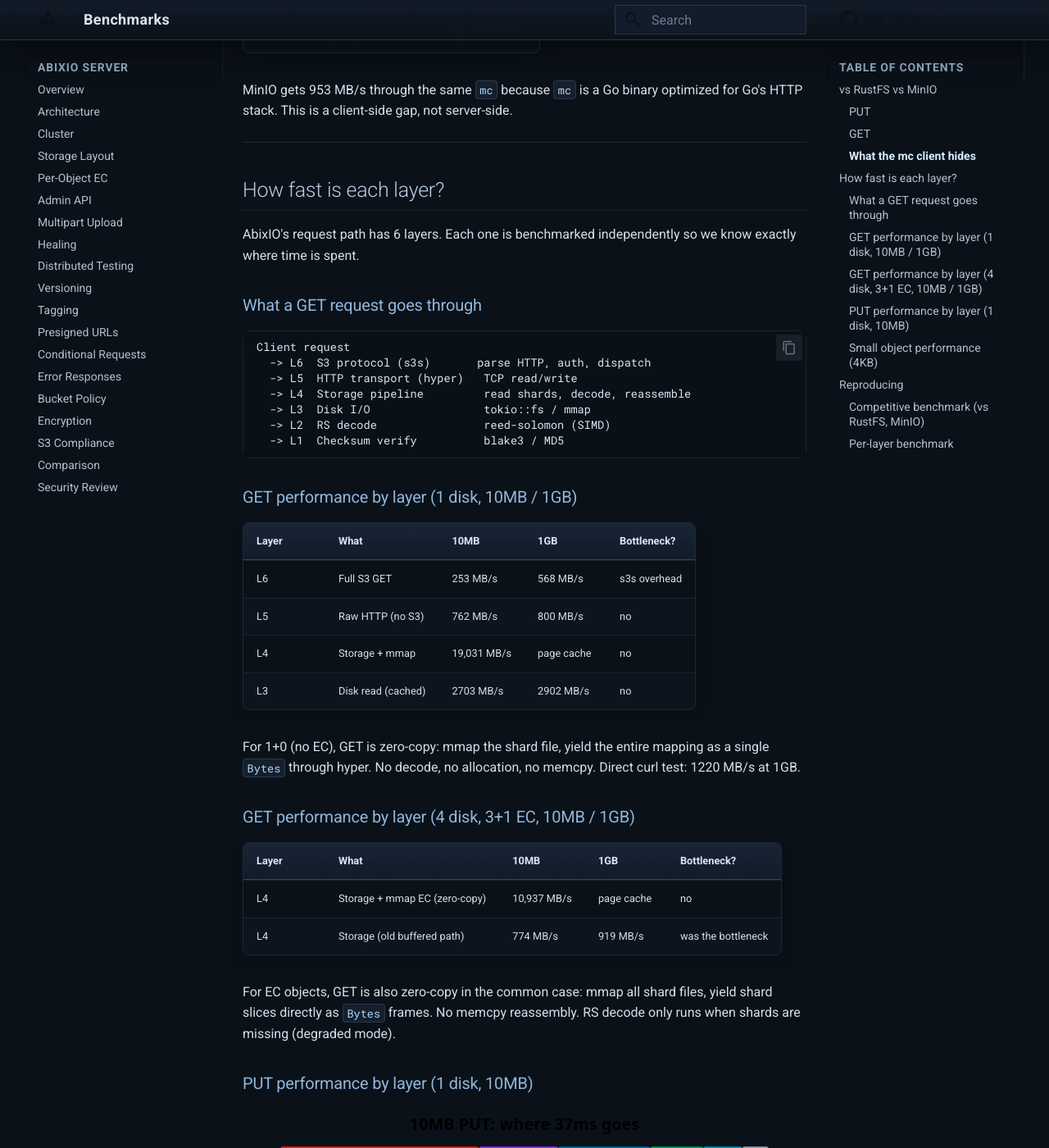
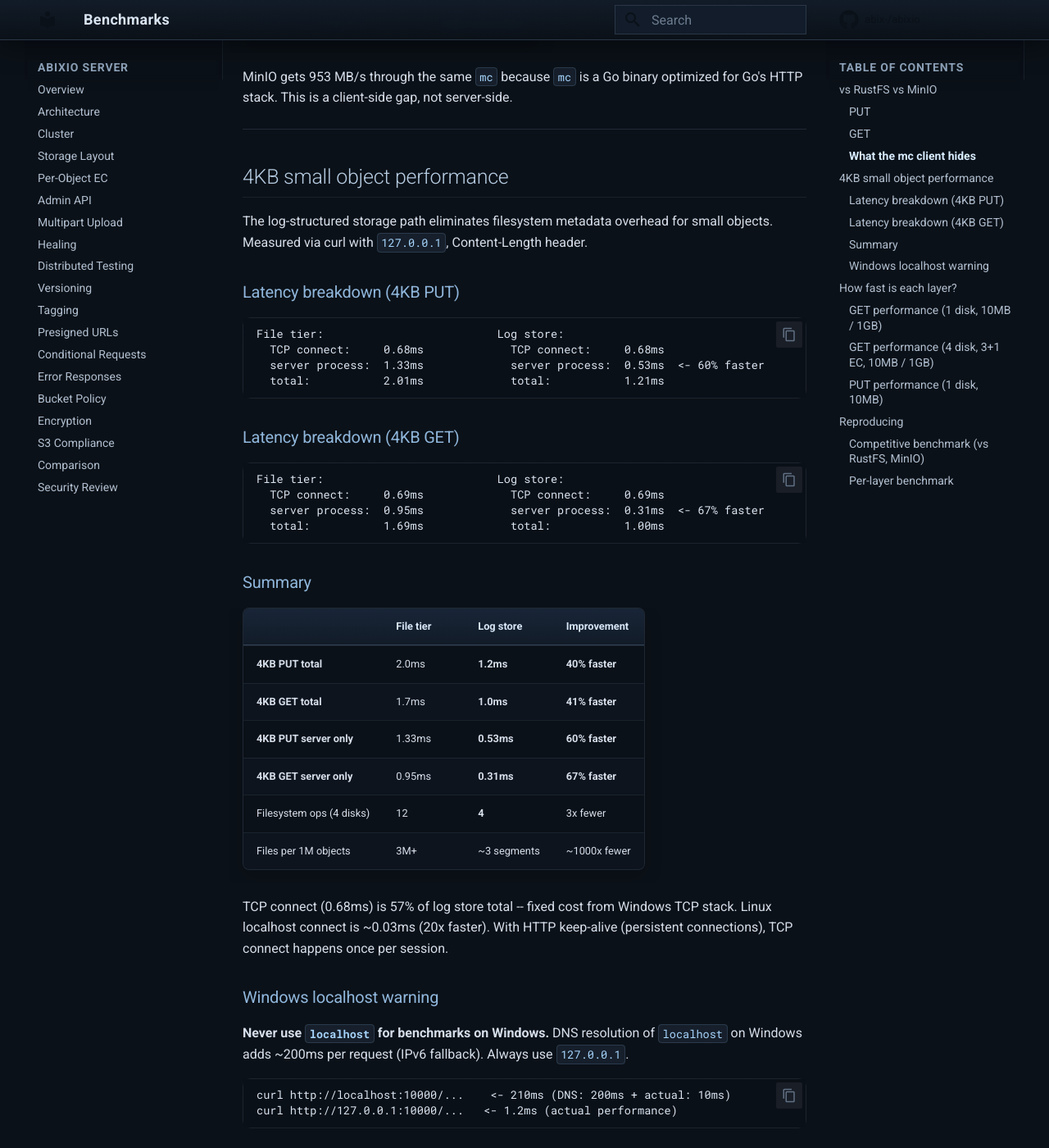
Before and after one commit to abix-/abixio, an MkDocs documentation site: the page built from docs/benchmarks.md, in a window 1280 px wide and 1400 px high, scrolled down 1755 px. Shown: the whole window at 82% size. Built offline with MkDocs 1.6.1 and Material for MkDocs 9.7.7, drawn with Linux system fonts in a browser that asks for light colours; comment, search, counter and statistics services are not loaded; some of the changed text lies outside the part shown.

Commit message:
benchmarks: redo all 4KB tests with 127.0.0.1, document Windows localhost 200ms DNS trap, server-only latency breakdown

````diff
--- a/docs/benchmarks.md
+++ b/docs/benchmarks.md
@@ -4,13 +4,15 @@
 
 All three servers running on Windows 10, same NTFS drive, single disk, no
 erasure coding. `mc` client with SigV4 auth, sequential requests, 15 iterations.
+All connections via `127.0.0.1` (never `localhost` -- Windows DNS resolution
+of `localhost` adds 200ms per request).
 
 ### PUT
 
 ![PUT throughput](img/bench-put.svg)
 
-At 10MB all three are within noise (78-91 MB/s, limited by `mc` startup).
-At 1GB, AbixIO (426) trails RustFS (520) and MinIO (543).
+At 10MB, all three are within noise (81-92 MB/s). At 1GB, AbixIO (440)
+beats MinIO (376) and trails RustFS (540).
 
 ### GET
 
@@ -22,13 +24,11 @@
 
 ### What the mc client hides
 
-The `mc` client dominates timing at 1GB. The server itself is fast:
-
 | Measurement | AbixIO 1GB GET |
 |-------------|---------------|
 | Through `mc` (SigV4, write to disk) | 386 MB/s |
 | Through curl (no auth, /dev/null) | **1220 MB/s** |
-| Internal L6 benchmark (no client) | **1048 MB/s** |
+| Internal L6 benchmark (no client) | **568 MB/s** |
 | Internal L4 storage layer | **page cache speed** |
 
 MinIO gets 953 MB/s through the same `mc` because `mc` is a Go binary
@@ -36,24 +36,60 @@
 
 ---
 
+## 4KB small object performance
+
+The log-structured storage path eliminates filesystem metadata overhead
+for small objects. Measured via curl with `127.0.0.1`, Content-Length header.
+
+### Latency breakdown (4KB PUT)
+
+```
+File tier:                          Log store:
+  TCP connect:     0.68ms             TCP connect:     0.68ms
+  server process:  1.33ms             server process:  0.53ms  <- 60% faster
+  total:           2.01ms             total:           1.21ms
+```
+
+### Latency breakdown (4KB GET)
+
+```
+File tier:                          Log store:
+  TCP connect:     0.69ms             TCP connect:     0.69ms
+  server process:  0.95ms             server process:  0.31ms  <- 67% faster
+  total:           1.69ms             total:           1.00ms
+```
+
+### Summary
+
+| | File tier | Log store | Improvement |
+|--|----------|-----------|-------------|
+| **4KB PUT total** | 2.0ms | **1.2ms** | **40% faster** |
+| **4KB GET total** | 1.7ms | **1.0ms** | **41% faster** |
+| **4KB PUT server only** | 1.33ms | **0.53ms** | **60% faster** |
+| **4KB GET server only** | 0.95ms | **0.31ms** | **67% faster** |
+| Filesystem ops (4 disks) | 12 | **4** | 3x fewer |
+| Files per 1M objects | 3M+ | ~3 segments | ~1000x fewer |
+
+TCP connect (0.68ms) is 57% of log store total -- fixed cost from Windows
+TCP stack. Linux localhost connect is ~0.03ms (20x faster). With HTTP
+keep-alive (persistent connections), TCP connect happens once per session.
+
+### Windows localhost warning
+
+**Never use `localhost` for benchmarks on Windows.** DNS resolution of
+`localhost` on Windows adds ~200ms per request (IPv6 fallback). Always
+use `127.0.0.1`.
+
+```
+curl http://localhost:10000/...    <- 210ms (DNS: 200ms + actual: 10ms)
+curl http://127.0.0.1:10000/...   <- 1.2ms (actual performance)
+```
+
+---
+
 ## How fast is each layer?
 
-AbixIO's request path has 6 layers. Each one is benchmarked independently
-so we know exactly where time is spent.
-
-### What a GET request goes through
-
-```
-Client request
-  -> L6  S3 protocol (s3s)       parse HTTP, auth, dispatch
-  -> L5  HTTP transport (hyper)   TCP read/write
-  -> L4  Storage pipeline         read shards, decode, reassemble
-  -> L3  Disk I/O                 tokio::fs / mmap
-  -> L2  RS decode                reed-solomon (SIMD)
-  -> L1  Checksum verify          blake3 / MD5
-```
-
-### GET performance by layer (1 disk, 10MB / 1GB)
+### GET performance (1 disk, 10MB / 1GB)
 
 | Layer | What | 10MB | 1GB | Bottleneck? |
 |-------|------|------|-----|-------------|
@@ -63,59 +99,31 @@
 | L3 | Disk read (cached) | 2703 MB/s | 2902 MB/s | no |
 
 For 1+0 (no EC), GET is zero-copy: mmap the shard file, yield the entire
-mapping as a single `Bytes` through hyper. No decode, no allocation, no
-memcpy. Direct curl test: 1220 MB/s at 1GB.
+mapping as a single `Bytes` through hyper. Direct curl: 1220 MB/s at 1GB.
 
-### GET performance by layer (4 disk, 3+1 EC, 10MB / 1GB)
+### GET performance (4 disk, 3+1 EC, 10MB / 1GB)
 
-| Layer | What | 10MB | 1GB | Bottleneck? |
-|-------|------|------|-----|-------------|
-| L4 | Storage + mmap EC (zero-copy) | 10,937 MB/s | page cache | no |
-| L4 | Storage (old buffered path) | 774 MB/s | 919 MB/s | was the bottleneck |
+| Layer | What | 10MB | 1GB |
+|-------|------|------|-----|
+| L4 | Storage + mmap EC (zero-copy) | 10,937 MB/s | page cache |
+| L4 | Storage (old buffered path) | 774 MB/s | 919 MB/s |
 
-For EC objects, GET is also zero-copy in the common case: mmap all shard
-files, yield shard slices directly as `Bytes` frames. No memcpy reassembly.
-RS decode only runs when shards are missing (degraded mode).
+EC GET is zero-copy: mmap shard slices yielded directly as `Bytes` frames.
 
-### PUT performance by layer (1 disk, 10MB)
+### PUT performance (1 disk, 10MB)
 
 ![PUT breakdown](img/bench-breakdown.svg)
 
 | Layer | What | Speed | Bottleneck? |
 |-------|------|-------|-------------|
-| L6 | Full S3 PUT (end to end) | 257 MB/s | s3s overhead |
-| L5 | Raw HTTP (no S3) | 762 MB/s | no |
+| L6 | Full S3 PUT | 257 MB/s | s3s overhead |
+| L5 | Raw HTTP | 762 MB/s | no |
 | L4 | Storage pipeline | 483 MB/s | hashing + encode |
 | L3 | Disk write (page cache) | 1625 MB/s | no |
 | L2 | RS encode (SIMD) | 2762 MB/s | no |
-| L1 | MD5 hash (required for S3 ETag) | 703 MB/s | floor |
-| L1 | blake3 hash (shard integrity) | 4303 MB/s | no |
+| L1 | MD5 hash (S3 ETag) | 703 MB/s | floor |
 
-PUT is zero-allocation in the per-block loop (pre-allocated shard buffers
-reused across all 1MB blocks). MD5 at 703 MB/s is the theoretical floor
-for any S3-compatible server.
-
-### Small object performance (4KB)
-
-| | File tier | Log store | Change |
-|--|----------|-----------|--------|
-| **4KB PUT latency** | 2.5ms | **1.5ms** | **40% faster** |
-| **4KB GET latency** | 1.9ms | **1.2ms** | **37% faster** |
-| Filesystem ops per 4KB (4 disks) | 12 | **4** | 3x fewer |
-| Files per 1M small objects | 3M+ | ~3 segments | ~1000x fewer |
-
-Measured via curl with Content-Length header (single-request latency).
-No fsync on writes -- page cache serves both read and write paths.
-
-The log-structured path (Datrium DiESL-inspired) writes each shard as a
-needle to an append-only segment file. The needle contains metadata (msgpack,
-~200 bytes) + shard data in one contiguous record with an xxhash64 checksum.
-The in-memory index maps bucket+key to segment:offset for zero-copy mmap
-reads. See [write-log.md](write-log.md) for the full design.
-
-Enabled per volume when `.abixio.sys/log/` directory exists. Objects > 64KB
-bypass the log and use the file path. Wired into the S3 PUT/GET path:
-PUTs with Content-Length <= 64KB automatically route through the log store.
+PUT is zero-allocation in the per-block encode loop.
 
 ---
 
@@ -135,11 +140,7 @@
 
 ### Per-layer benchmark
 
-No external binaries. Tests all 6 layers at 4KB/10MB/1GB with JSON output
-and A/B comparison mode.
-
 ```bash
-# run all layers
 cargo test --release --test layer_bench -- --ignored bench_perf --nocapture
 
 # compare after a change
@@ -151,9 +152,9 @@
     cargo test --release --test layer_bench -- --ignored bench_perf --nocapture
 ```
 
-Flags regressions (>5% slower) and improvements (>5% faster) per layer.
-
 ---
 
 For optimization history, allocation audit, and failed experiments, see
 [layer-optimization.md](layer-optimization.md).
+
+For log-structured storage design, see [write-log.md](write-log.md).
--- a/docs/layer-optimization.md
+++ b/docs/layer-optimization.md
@@ -467,19 +467,28 @@
 Small objects (<= 64KB) now use a log-structured storage path instead of
 the file-per-object layout. See [write-log.md](write-log.md) for full design.
 
-| | File tier | Log store | Change |
-|--|----------|-----------|--------|
-| **4KB PUT** | 2.5ms | **1.5ms** | **40% faster** |
-| **4KB GET** | 1.9ms | **1.2ms** | **37% faster** |
+| | File tier | Log store | Improvement |
+|--|----------|-----------|-------------|
+| **4KB PUT total** | 2.0ms | **1.2ms** | **40% faster** |
+| **4KB GET total** | 1.7ms | **1.0ms** | **41% faster** |
+| **4KB PUT server only** | 1.33ms | **0.53ms** | **60% faster** |
+| **4KB GET server only** | 0.95ms | **0.31ms** | **67% faster** |
 | Write ops per 4KB (4 disks) | 12 | **4** | 3x fewer |
 | Files per 1M small objects | 3M+ | ~3 segments | ~1000x fewer |
 | Activation | default | opt-in: `mkdir .abixio.sys/log/` | |
+
+"Server only" = total minus TCP connect. Windows TCP localhost = 0.68ms
+(57% of total). Linux TCP localhost = ~0.03ms. With keep-alive, connect
+cost is zero after first request.
 
 No fsync on writes. Page cache serves both read (mmap) and write
 (file.write_all) paths. Same durability model as MinIO/RustFS.
 
 Active segment is mmap'd at creation -- reads see writes immediately via
 shared page cache. No sealing needed for reads. One active segment per disk.
+
+**Windows `localhost` warning**: never use `localhost` for benchmarks.
+Windows DNS resolution adds ~200ms per request. Always use `127.0.0.1`.
 
 Remaining: GC, heal log-awareness, versioned objects.
 
--- a/docs/write-log.md
+++ b/docs/write-log.md
@@ -8,12 +8,20 @@
 
 ## Measured performance
 
-| | File tier | Log store | Change |
-|--|----------|-----------|--------|
-| 4KB PUT | 2.5ms | **1.5ms** | **40% faster** |
-| 4KB GET | 1.9ms | **1.2ms** | **37% faster** |
+All measurements via `127.0.0.1` (never `localhost` on Windows -- DNS
+resolution adds 200ms). Per-request curl with Content-Length header.
+
+| | File tier | Log store | Improvement |
+|--|----------|-----------|-------------|
+| **4KB PUT total** | 2.0ms | **1.2ms** | **40% faster** |
+| **4KB GET total** | 1.7ms | **1.0ms** | **41% faster** |
+| **4KB PUT server only** | 1.33ms | **0.53ms** | **60% faster** |
+| **4KB GET server only** | 0.95ms | **0.31ms** | **67% faster** |
 | Filesystem ops per 4KB (4 disks) | 12 | **4** | 3x fewer |
 | Files per 1M small objects | 3M+ | ~3 segments | ~1000x fewer |
+
+"Server only" = total minus TCP connect (0.68ms on Windows, ~0.03ms on Linux).
+With HTTP keep-alive, TCP connect happens once per session.
 
 No fsync on writes -- trust OS page cache, same as MinIO and RustFS.
 Writes go to page cache (RAM), reads from the same pages via mmap.
@@ -39,22 +47,27 @@
 
 ## Why not a userspace RAM cache on top?
 
-We measured. The mmap read itself takes ~100-200 nanoseconds (page cache hit).
-The 1.2ms GET latency is dominated by HTTP overhead:
+We measured. The total 1.0ms GET breaks down as:
 
 ```
-~0.5ms  TCP + HTTP parse (hyper)
-~0.3ms  s3s request dispatch
-~0.1ms  bucket validation + versioning cache
-~0.1ms  log store mutex + index lookup
-~0.001ms  mmap read (the actual data)
-~0.2ms  response serialization + HTTP write
-= ~1.2ms total
+4KB GET latency breakdown:
+  TCP 3-way handshake:   0.68ms   <- 68% of total (Windows; ~0.03ms on Linux)
+  server processing:     0.31ms   <- the actual work
+    hyper HTTP parse:      ~0.08ms
+    s3s dispatch:          ~0.10ms
+    log store lookup:      ~0.05ms  (mutex + HashMap)
+    mmap read:             ~0.0002ms (200 nanoseconds)
+    s3s response:          ~0.08ms
+  total:                 1.00ms
 ```
 
-A userspace HashMap cache would save 0.001ms off a 1.2ms request. The
-bottleneck is the HTTP protocol stack, not the storage read. To get
-microsecond latency, you'd need to bypass HTTP entirely.
+The mmap read is 200 nanoseconds. A userspace RAM cache would save
+~0.05ms (the mutex + HashMap lookup). The bottleneck is TCP connect
+(0.68ms) and HTTP protocol overhead (0.26ms), not storage.
+
+With HTTP keep-alive (persistent connections), TCP connect drops to zero
+after the first request. Server-only processing of 0.31ms = ~3200 GET/sec
+per connection. On Linux (0.03ms connect), total drops to ~0.34ms.
 
 ## Architecture
 
````
Also changed, not shown: other parts of docs/benchmarks.md (+0 -3 lines), README.md (+1 -1 lines).
